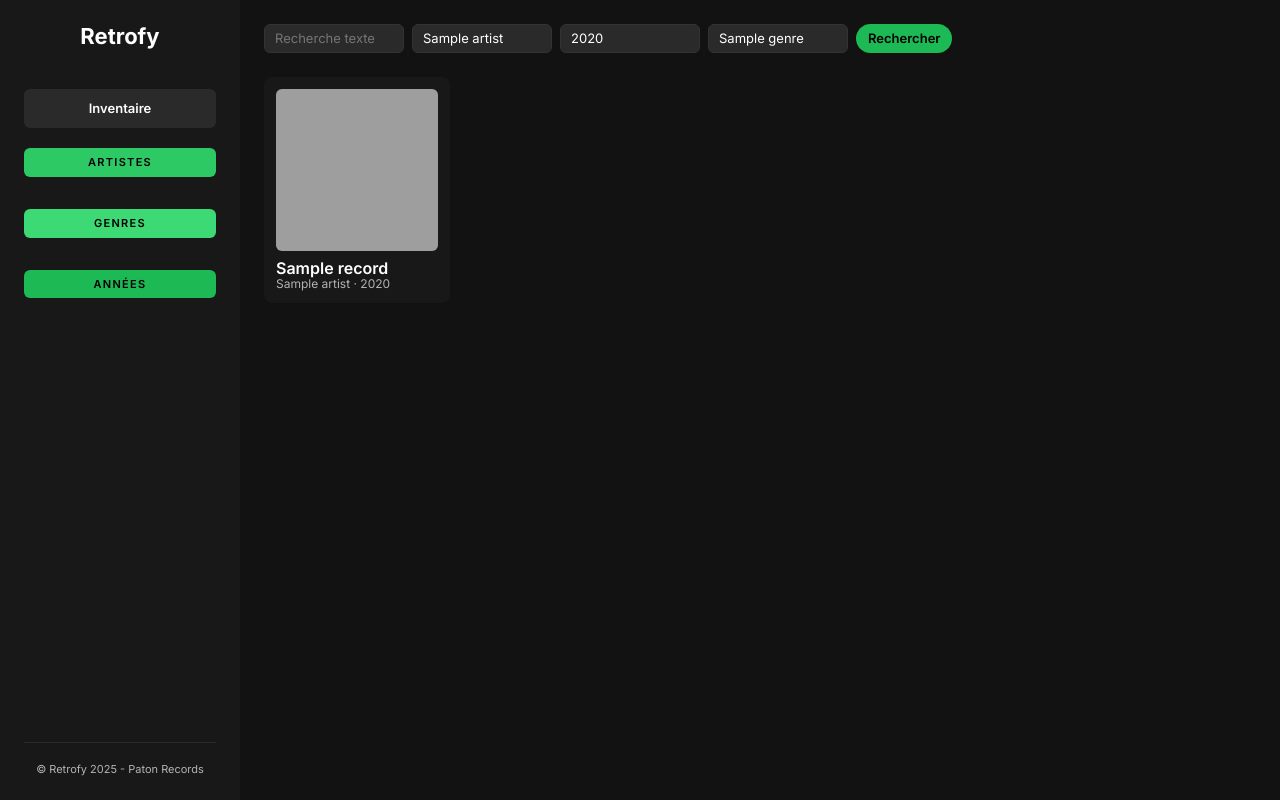
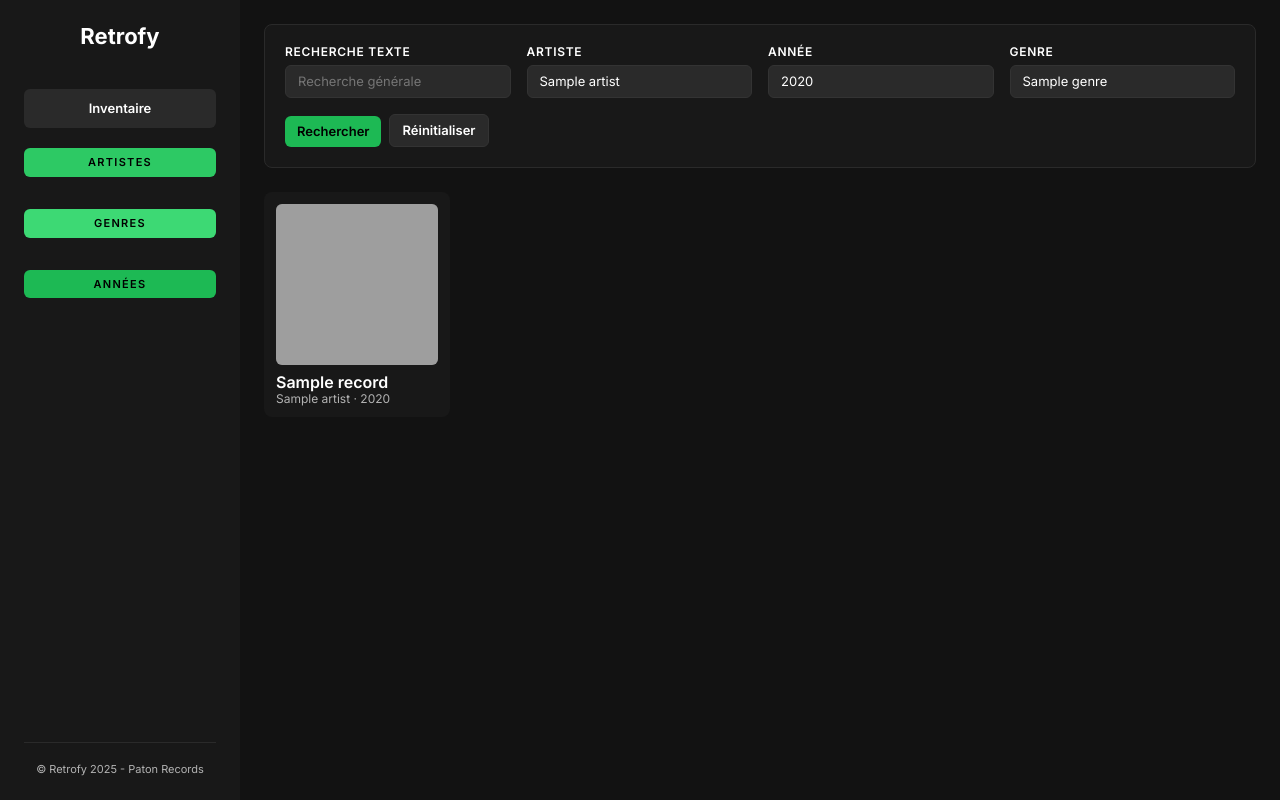
Before and after one commit to erille/Cursor-Retrofy, a Flask app: template templates/index.html in a window 1280 px wide. Run offline with Flask 3, Linux system fonts and the light colour scheme; the template is opened without the code that fills it: most values are stand-ins (such as "Sample title", 1, 10 or a date in 2020); data that the repository does not hold is empty; grey boxes are pictures that could not be loaded.

Commit message:
Test Branch page d'accueil search

```diff
--- a/templates/index.html
+++ b/templates/index.html
@@ -1,18 +1,36 @@
 {% extends 'base.html' %}
 {% block content %}
-<div class="search">
-  <form method="get" action="{{ url_for('index') }}" style="display:flex; gap:8px; flex:1; flex-wrap:wrap;">
-    <input type="text" name="q" placeholder="Recherche texte" value="{{ q }}">
-    <input type="text" name="artist" placeholder="Artiste" value="{{ artist }}">
-    <input type="text" name="year" placeholder="Année" value="{{ year }}">
-    <input type="text" name="genre" placeholder="Genre" value="{{ genre }}">
-    <button type="submit">Rechercher</button>
+<!-- Filtres -->
+<div class="filters-section">
+  <form method="get" action="{{ url_for('index') }}" class="filters-form">
+    <div class="filters-grid">
+      <div class="filter-group">
+        <label for="q">Recherche texte</label>
+        <input type="text" id="q" name="q" value="{{ q }}" placeholder="Recherche générale">
+      </div>
+      <div class="filter-group">
+        <label for="artist">Artiste</label>
+        <input type="text" id="artist" name="artist" value="{{ artist }}" placeholder="Filtrer par artiste">
+      </div>
+      <div class="filter-group">
+        <label for="year">Année</label>
+        <input type="text" id="year" name="year" value="{{ year }}" placeholder="Filtrer par année">
+      </div>
+      <div class="filter-group">
+        <label for="genre">Genre</label>
+        <input type="text" id="genre" name="genre" value="{{ genre }}" placeholder="Filtrer par genre">
+      </div>
+      <div class="filter-actions">
+        <button type="submit" class="btn btn-primary">Rechercher</button>
+        <a href="{{ url_for('index') }}" class="btn btn-secondary">Réinitialiser</a>
+        {% if session.get('user') %}
+          <form method="post" action="{{ url_for('logout') }}" style="display:inline;">
+            <button type="submit" class="btn btn-secondary">Se déconnecter</button>
+          </form>
+        {% endif %}
+      </div>
+    </div>
   </form>
-  {% if session.get('user') %}
-    <form method="post" action="{{ url_for('logout') }}">
-      <button type="submit">Se déconnecter</button>
-    </form>
-  {% endif %}
 </div>
 
 {% if is_welcome %}
```
